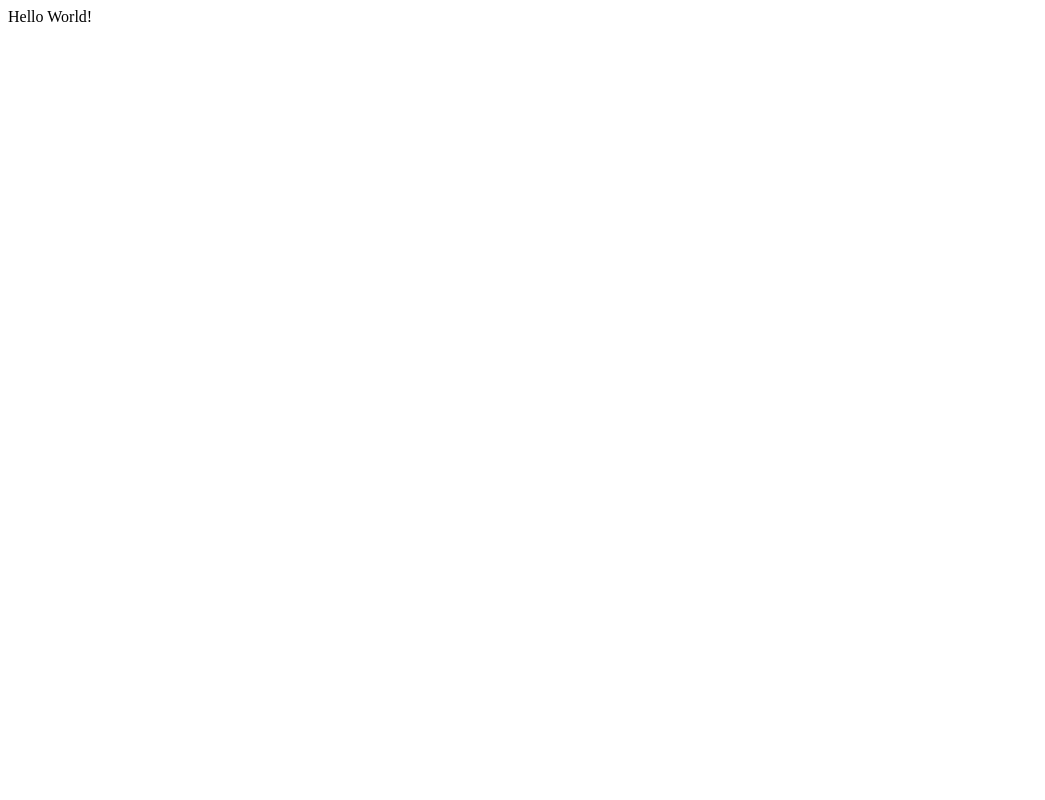
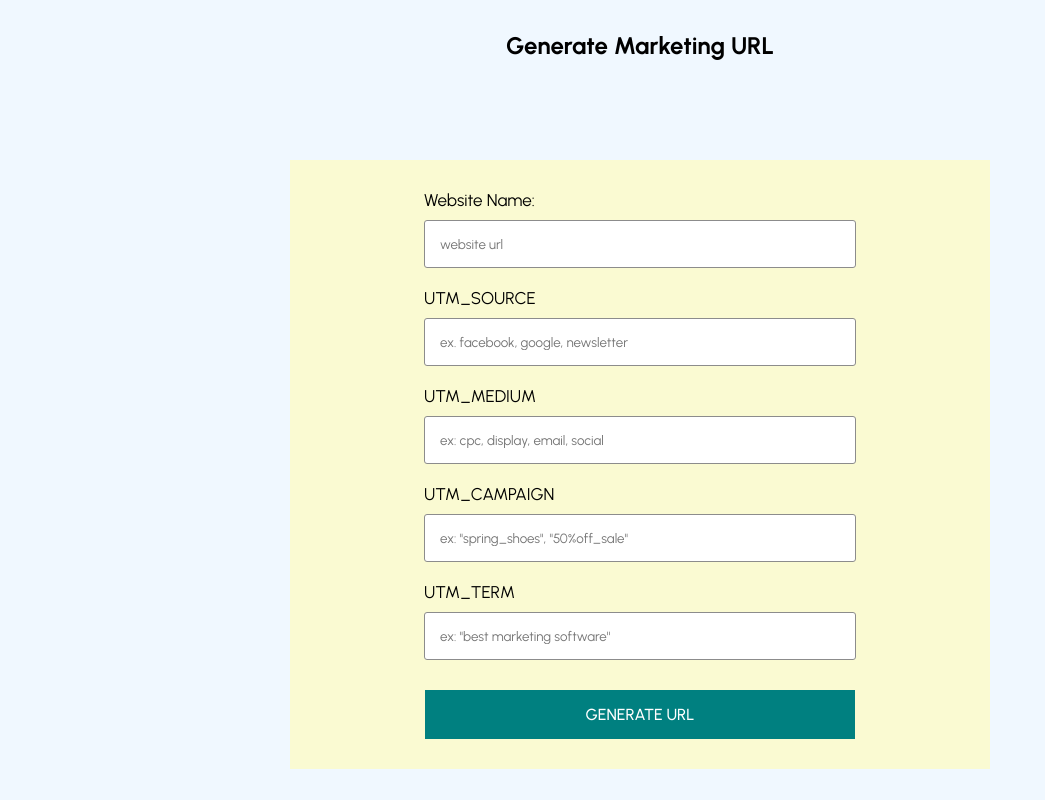
Before and after one commit to mhdarb/URLTracking, a React (Create React App) app: page / in a window 1280 px wide. Shown: the whole page, without its empty margins (0-1045 px from the left). Built offline with nearby package versions, Linux system fonts and the light colour scheme.

Commit message:
url generation parameters form design

```diff
--- a/package.json
+++ b/package.json
@@ -6,6 +6,7 @@
     "@testing-library/jest-dom": "^5.16.1",
     "@testing-library/react": "^12.1.2",
     "@testing-library/user-event": "^13.5.0",
+    "node-sass": "^7.0.0",
     "react": "^17.0.2",
     "react-dom": "^17.0.2",
     "react-scripts": "5.0.0",
--- a/public/index.html
+++ b/public/index.html
@@ -1,43 +1,30 @@
 <!DOCTYPE html>
 <html lang="en">
-  <head>
-    <meta charset="utf-8" />
-    <link rel="icon" href="%PUBLIC_URL%/favicon.ico" />
-    <meta name="viewport" content="width=device-width, initial-scale=1" />
-    <meta name="theme-color" content="#000000" />
-    <meta
-      name="description"
-      content="Web site created using create-react-app"
-    />
-    <link rel="apple-touch-icon" href="%PUBLIC_URL%/logo192.png" />
-    <!--
-      manifest.json provides metadata used when your web app is installed on a
-      user's mobile device or desktop. See https://developers.google.com/web/fundamentals/web-app-manifest/
-    -->
-    <link rel="manifest" href="%PUBLIC_URL%/manifest.json" />
-    <!--
-      Notice the use of %PUBLIC_URL% in the tags above.
-      It will be replaced with the URL of the `public` folder during the build.
-      Only files inside the `public` folder can be referenced from the HTML.
 
-      Unlike "/favicon.ico" or "favicon.ico", "%PUBLIC_URL%/favicon.ico" will
-      work correctly both with client-side routing and a non-root public URL.
-      Learn how to configure a non-root public URL by running `npm run build`.
-    -->
-    <title>React App</title>
-  </head>
-  <body>
-    <noscript>You need to enable JavaScript to run this app.</noscript>
-    <div id="root"></div>
-    <!--
-      This HTML file is a template.
-      If you open it directly in the browser, you will see an empty page.
+<head>
+  <meta charset="utf-8" />
+  <meta name="viewport" content="width=device-width, initial-scale=1.0"/>
+  <meta name="description" content="Web site created using create-react-app" />
+  <link
+    href="https://fonts.googleapis.com/css2?family=Urbanist:ital,wght@0,100;0,200;0,300;0,400;0,500;0,600;0,700;0,800;0,900;1,100;1,200;1,300;1,400;1,500;1,600;1,700;1,800;1,900&display=swap"
+    rel="stylesheet">
+  <style>
+    * {
+      margin: 0;
+      font-family: 'Urbanist', sans-serif;
+    }
 
-      You can add webfonts, meta tags, or analytics to this file.
-      The build step will place the bundled scripts into the <body> tag.
+    .link{
+      text-decoration: none;
+      color:inherit;
+    }
+  </style>
+  <title>URL Hashing App</title>
+</head>
 
-      To begin the development, run `npm start` or `yarn start`.
-      To create a production bundle, use `npm run build` or `yarn build`.
-    -->
-  </body>
+<body>
+  <noscript>You need to enable JavaScript to run this app.</noscript>
+  <div id="root"></div>
+</body>
+
 </html>
--- a/src/App.js
+++ b/src/App.js
@@ -1,9 +1,9 @@
-import React from 'react'
+import GenerateURL from './GenerateURL'
 
 export default function App() {
   return (
-    <div>
-      Hello World!
-    </div>
+    <>
+      <GenerateURL/>
+    </>
   )
 }
--- /dev/null
+++ b/src/GenerateURL.jsx
@@ -0,0 +1,33 @@
+import './generateURL.scss'
+import { useState } from 'react'
+
+export default function GenerateURL() {
+    return (
+        <div className='container'>
+            <h2>Generate Marketing URL</h2>
+            <form action="">
+                <div className="formInput">
+                    <label>Website Name:</label>
+                    <input type="text" required placeholder='website url'/>
+                </div>
+                <div className="formInput">
+                    <label>UTM_SOURCE</label>
+                    <input type="text" required placeholder='ex. facebook, google, newsletter'/>
+                </div>
+                <div className="formInput">
+                    <label>UTM_MEDIUM</label>
+                    <input type="text" required placeholder='ex: cpc, display, email, social'/>
+                </div>
+                <div className="formInput">
+                    <label>UTM_CAMPAIGN</label>
+                    <input type="text" placeholder='ex: "spring_shoes", "50%off_sale"'/>
+                </div>
+                <div className="formInput">
+                    <label>UTM_TERM</label>
+                    <input type="text" placeholder='ex: "best marketing software"'/>
+                </div>
+                <button>GENERATE URL</button>
+            </form>
+        </div>
+    )
+}
--- /dev/null
+++ b/src/generateURL.scss
@@ -0,0 +1,50 @@
+.container{
+    display: flex;
+    height: 100vh;
+    width: 100%;
+    flex-direction: column;
+    align-items: center;
+    justify-content: center;
+    background-color: aliceblue;
+
+    form{
+        background-color: lightgoldenrodyellow;
+        margin-top: 100px;
+        width: 50%;
+        // height: 60%;
+        padding: 30px;
+        display: flex;
+        align-items: center;
+        justify-content: center;
+        flex-direction: column;
+
+        .formInput{
+            margin-bottom: 20px;
+            display: flex;
+            flex-direction: column;
+            justify-content: space-between;
+            label{
+                margin-bottom: 10px;
+                font-size: 17px;
+            }
+            input{
+                padding:15px;
+                width: 400px;
+                border-radius: 3px;
+                border:1px solid #8c8c8c;
+            }
+        }
+        button{
+            border:none;
+            outline: none;
+            font-weight: 500;
+            font-size: 16px;
+            margin-top: 10px;
+            background-color: teal;
+            color: white;
+            padding:15px;
+            width: 430px;
+            cursor: pointer;
+        }
+    }
+}
```
Also changed, not shown: 1 other file (tests, documents, lock files or other folders).
